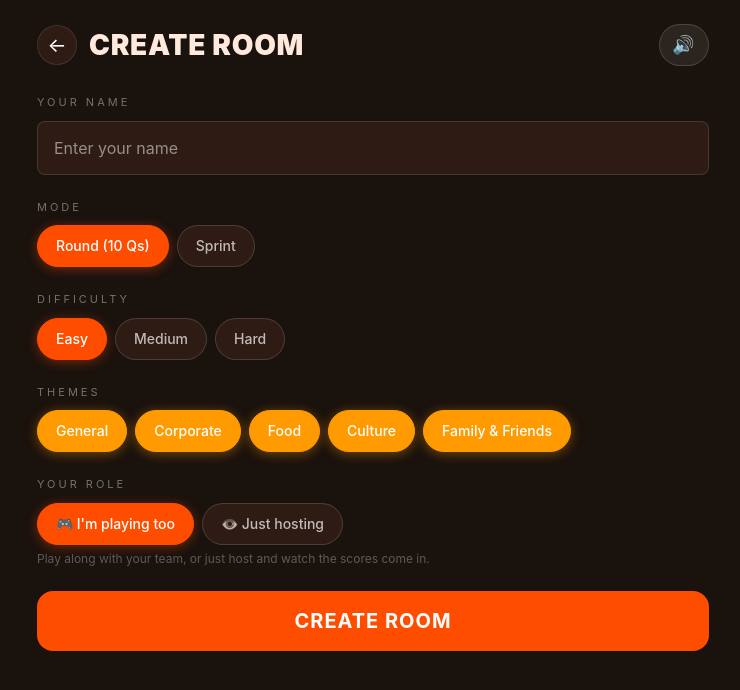
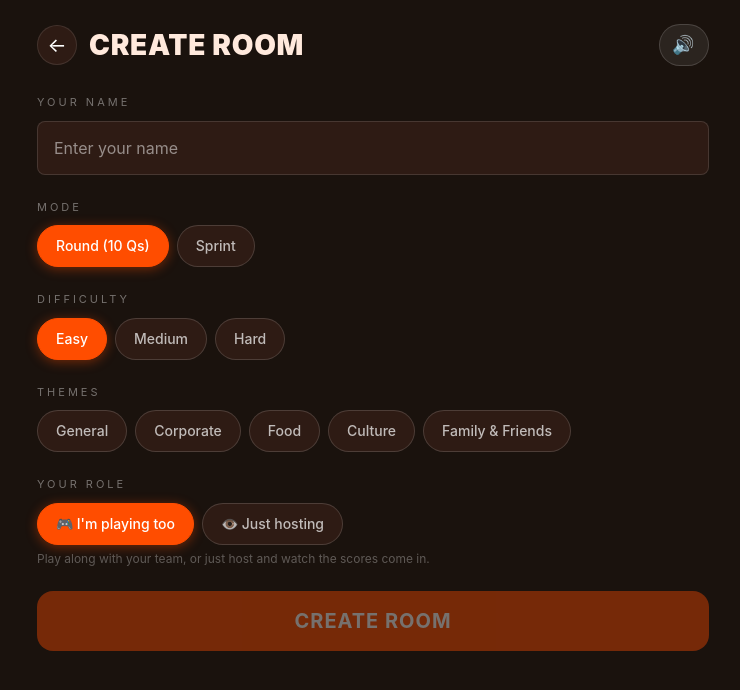
Before and after one commit to streetopsng/new-build-nitro, a React (Vite) app: page /mp-create in a window 1280 px wide. Shown: the top 690 px of the page, without its empty margins (267-1007 px from the left). Built offline with nearby package versions, Linux system fonts and the light colour scheme; no server answers; the database is empty.

Commit message:
automatic selecttion disabled

```diff
--- a/src/pages/MPCreate.tsx
+++ b/src/pages/MPCreate.tsx
@@ -24,13 +24,7 @@ const MPCreate: React.FC = () => {
   const [difficulty, setDifficulty] = useState<"easy" | "medium" | "hard">(
     "easy",
   );
-  const [selectedThemes, setSelectedThemes] = useState<string[]>([
-    "general",
-    "corporate",
-    "food",
-    "culture",
-    "family",
-  ]);
+  const [selectedThemes, setSelectedThemes] = useState<string[]>([]);
   const [hostPlays, setHostPlays] = useState(true);
   const [error, setError] = useState("");
 
@@ -261,8 +255,8 @@ const MPCreate: React.FC = () => {
 
         <button
           onClick={createRoom}
-          disabled={loading}
-          className="w-full py-4 rounded-2xl bg-[#ff4d00] text-white font-barlow font-bold text-xl tracking-[1px] uppercase transition-all hover:bg-[#e04400] active:scale-97"
+          disabled={loading || selectedThemes.length === 0}
+          className={`w-full py-4 rounded-2xl bg-[#ff4d00] text-white font-barlow font-bold text-xl tracking-[1px] uppercase transition-all hover:bg-[#e04400] active:scale-97 ${loading || selectedThemes.length === 0 ? "opacity-40 cursor-not-allowed" : ""}`}
         >
           {loading ? "Loading words..." : "Create Room"}
         </button>
--- a/src/pages/SoloSetup.tsx
+++ b/src/pages/SoloSetup.tsx
@@ -12,13 +12,7 @@ const SoloSetup: React.FC = () => {
   const [difficulty, setDifficulty] = useState<"easy" | "medium" | "hard">(
     "easy",
   );
-  const [selectedThemes, setSelectedThemes] = useState<string[]>([
-    "general",
-    "corporate",
-    "food",
-    "culture",
-    "family",
-  ]);
+  const [selectedThemes, setSelectedThemes] = useState<string[]>([]);
 
   const toggleTheme = (themeKey: string) => {
     setSelectedThemes((prev) =>
```
